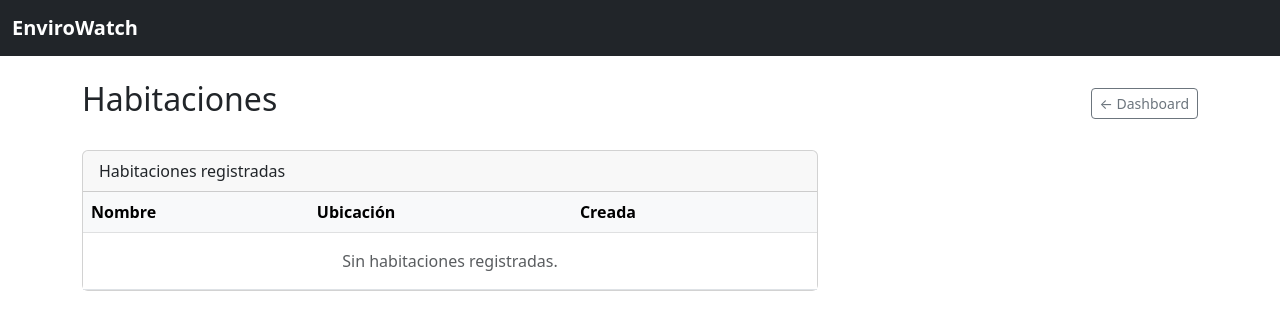
After one commit to lautiq/ai-generated-projects, a FastAPI app: template env-monitoring-api/app/templates/rooms.html in a window 1280 px wide. The commit adds this page. Shown: the top 330 px of the page. Run offline with FastAPI, Linux system fonts and the light colour scheme; the template is opened without the code that fills it, so the values that code supplies are empty; parts of the project's set-up code (start-up, migrations or seed data) failed here and were passed over.

Commit message:
feat: room management API and HTML routes
Co-Authored-By: Claude Sonnet 4.6 <noreply@anthropic.com>

```diff
--- a/env-monitoring-api/app/main.py
+++ b/env-monitoring-api/app/main.py
@@ -10,6 +10,7 @@ from app.routes.api import devices as api_devices
 from app.routes.api import measurements as api_measurements
 from app.routes.api import rooms as api_rooms
 from app.routes.html import users as html_users
+from app.routes.html import rooms_mgmt as html_rooms_mgmt
 
 app = FastAPI(title="EnviroWatch")
 app.add_middleware(SessionMiddleware, secret_key=settings.secret_key)
@@ -19,6 +20,7 @@ app.include_router(html_dashboard.router)
 app.include_router(html_rooms.router)
 app.include_router(html_config.router)
 app.include_router(html_users.router)
+app.include_router(html_rooms_mgmt.router)
 app.include_router(api_devices.router)
 app.include_router(api_measurements.router)
 app.include_router(api_rooms.router)
--- a/env-monitoring-api/app/templates/base.html
+++ b/env-monitoring-api/app/templates/base.html
@@ -14,6 +14,7 @@
         <div class="navbar-nav ms-auto align-items-center">
             {% if username %}
             <a class="nav-link" href="/config">Configuración</a>
+            <a class="nav-link" href="/rooms">Habitaciones</a>
             {% if role == "admin" %}
             <a class="nav-link" href="/users">Usuarios</a>
             {% endif %}
--- /dev/null
+++ b/env-monitoring-api/app/templates/rooms.html
@@ -0,0 +1,61 @@
+{% extends "base.html" %}
+{% block content %}
+<div class="d-flex justify-content-between align-items-center mb-4">
+    <h2>Habitaciones</h2>
+    <a href="/" class="btn btn-outline-secondary btn-sm">← Dashboard</a>
+</div>
+
+{% if message %}
+<div class="alert alert-success alert-dismissible fade show">
+    {{ message }}
+    <button type="button" class="btn-close" data-bs-dismiss="alert"></button>
+</div>
+{% endif %}
+
+<div class="row g-4">
+    <div class="col-md-8">
+        <div class="card">
+            <div class="card-header">Habitaciones registradas</div>
+            <div class="card-body p-0">
+                <table class="table table-hover mb-0">
+                    <thead class="table-light">
+                        <tr><th>Nombre</th><th>Ubicación</th><th>Creada</th><th></th></tr>
+                    </thead>
+                    <tbody>
+                    {% for room in rooms %}
+                    <tr>
+                        <td>{{ room.name }}</td>
+                        <td class="text-muted">{{ room.location }}</td>
+                        <td class="text-muted small">{{ room.created_at.strftime("%Y-%m-%d") }}</td>
+                        <td><a href="/rooms/{{ room.id }}" class="btn btn-outline-primary btn-sm">Ver</a></td>
+                    </tr>
+                    {% else %}
+                    <tr><td colspan="4" class="text-muted text-center py-3">Sin habitaciones registradas.</td></tr>
+                    {% endfor %}
+                    </tbody>
+                </table>
+            </div>
+        </div>
+    </div>
+    {% if role == "admin" %}
+    <div class="col-md-4">
+        <div class="card">
+            <div class="card-header">Nueva habitación</div>
+            <div class="card-body">
+                <form method="post" action="/rooms">
+                    <div class="mb-3">
+                        <label class="form-label">Nombre</label>
+                        <input type="text" name="name" class="form-control" required>
+                    </div>
+                    <div class="mb-3">
+                        <label class="form-label">Ubicación</label>
+                        <input type="text" name="location" class="form-control" required>
+                    </div>
+                    <button type="submit" class="btn btn-primary w-100">Crear habitación</button>
+                </form>
+            </div>
+        </div>
+    </div>
+    {% endif %}
+</div>
+{% endblock %}
```
Also changed, not shown: env-monitoring-api/app/routes/api/rooms.py (+12 -3 lines), env-monitoring-api/app/routes/html/rooms_mgmt.py (added, +35 -0 lines), env-monitoring-api/tests/test_api/test_rooms_api.py (+35 -0 lines).
